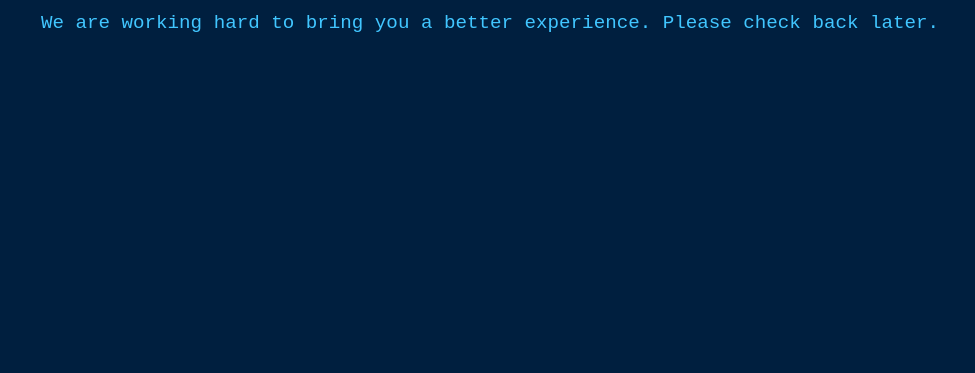
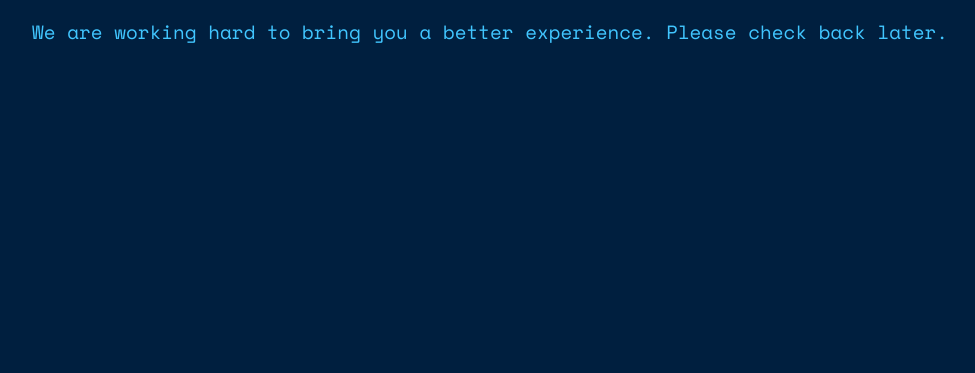
Before and after one commit to JacobTheChemist/JacobTheChemist.github.io, a plain HTML site: page index.html in a window 1280 px wide. Shown: the part 427-800 px from the top of the page, without its empty margins (150-1125 px from the left). Drawn offline with nearby package versions, Linux system fonts and the light colour scheme.

Commit message:
changed to google fonts

```diff
--- a/index.html
+++ b/index.html
@@ -4,6 +4,7 @@
     <meta charset="UTF-8">
     <meta name="viewport" content="width=device-width, initial-scale=1.0">
     <title>Under Construction</title>
+    <link href="https://fonts.googleapis.com/css2?family=Space+Mono&display=swap" rel="stylesheet">
     <style>
         body {
             display: flex;
```
